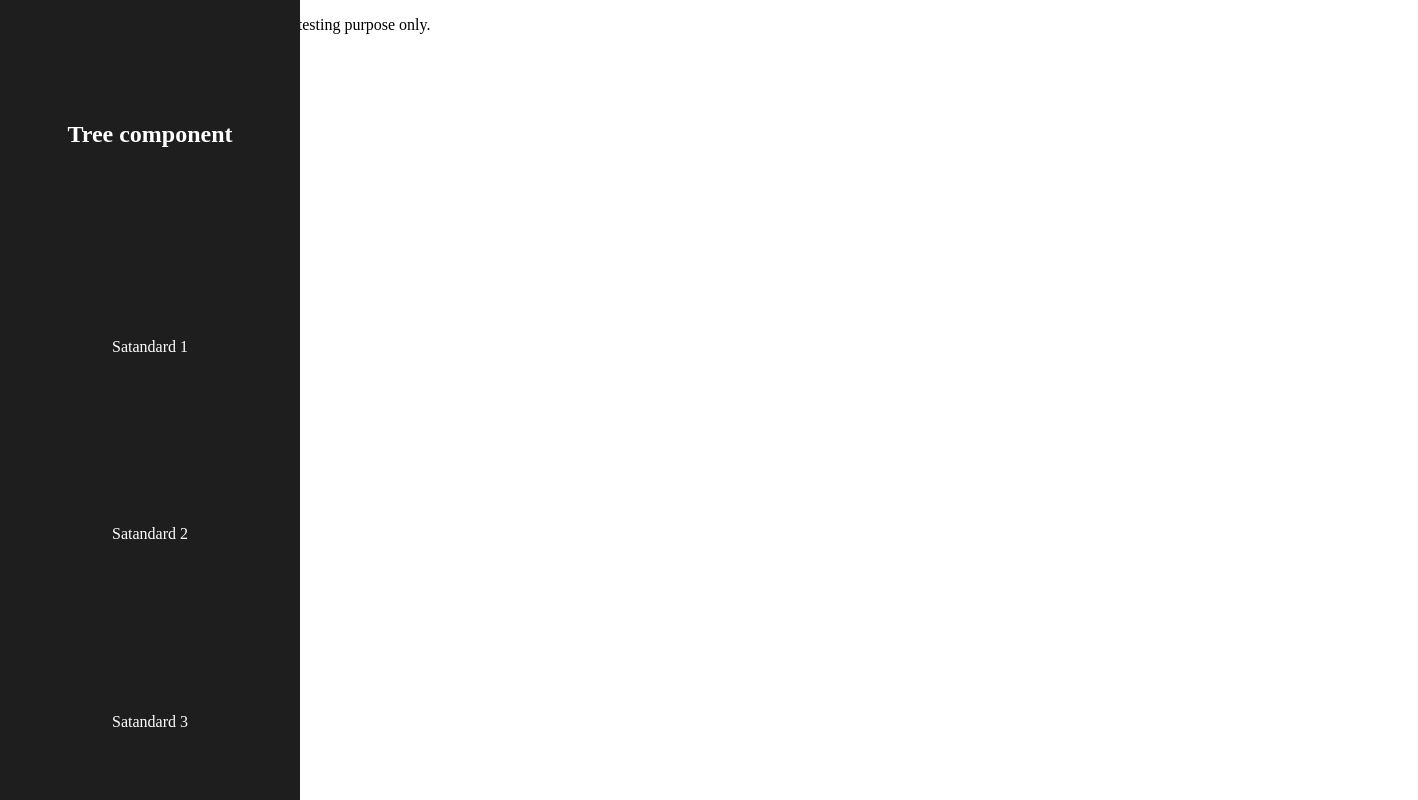
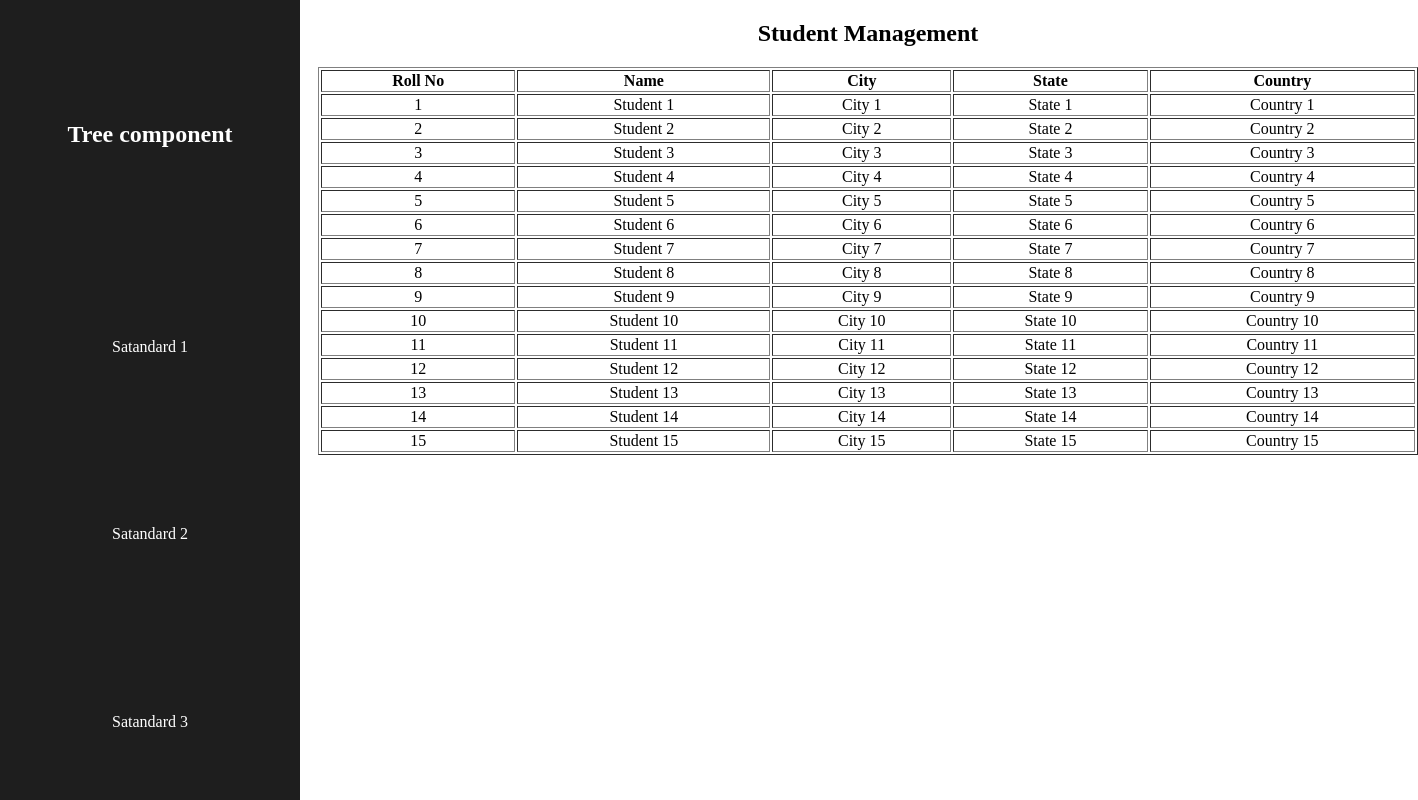
Before and after one commit to rajeshViswakarma/hcl-assignment, an Angular app: page /satandard2 in a window 1280 px wide. Shown: the whole page, 1418 px wide, since content can reach past the window. Built offline with nearby package versions, Linux system fonts and the light colour scheme; data requests are answered from the project's data file.

Commit message:
final changes

```diff
--- a/src/app/student/satandard1/satandard1.component.html
+++ b/src/app/student/satandard1/satandard1.component.html
@@ -2,18 +2,18 @@
     <h2 class="text-center">Student Management</h2>
     <table width="100%" border="1"  class="table text-center data-table">
         <tr>
-            <th class="text-left">Roll No</th>
-            <th class="text-left">Name</th>
-            <th class="text-left">City</th>
-            <th class="text-left">State</th>
-            <th class="text-left">Country</th>
+            <th>Roll No</th>
+            <th>Name</th>
+            <th>City</th>
+            <th>State</th>
+            <th>Country</th>
         </tr>
-    <tr *ngFor="let studentRecords of studentArr" (click)="viewDetails(studentRecords.Id)">
-        <td>{{studentRecords.Id}}</td>
-        <td class="text-left"> {{studentRecords.Name}}</td>
-        <td class="text-l  eft"> {{studentRecords.Address.City}}</td>
-        <td class="text-left"> {{studentRecords.Address.State}}</td>
-        <td class="text-left"> {{studentRecords.Address.Country}}</td>
-    </tr>
+        <tr *ngFor="let studentRecords of studentArr" (click)="viewDetails(studentRecords.Id)">
+            <td>{{studentRecords.Id}}</td>
+            <td> {{studentRecords.Name}}</td>
+            <td> {{studentRecords.Address.City}}</td>
+            <td> {{studentRecords.Address.State}}</td>
+            <td> {{studentRecords.Address.Country}}</td>
+        </tr>
     </table>
 </div>
--- a/src/app/student/satandard2/satandard2.component.html
+++ b/src/app/student/satandard2/satandard2.component.html
@@ -1 +1,19 @@
-<p>satandard2 works! this is rhe dummy test for testing purpose only.</p>
+<div class="container">
+    <h2 class="text-center">Student Management</h2>
+    <table width="100%" border="1"  class="table text-center data-table">
+        <tr>
+            <th>Roll No</th>
+            <th>Name</th>
+            <th>City</th>
+            <th>State</th>
+            <th>Country</th>
+        </tr>
+        <tr *ngFor="let studentRecords of studentArr" (click)="viewDetails(studentRecords.Id)">
+            <td>{{studentRecords.Id}}</td>
+            <td> {{studentRecords.Name}}</td>
+            <td> {{studentRecords.Address.City}}</td>
+            <td> {{studentRecords.Address.State}}</td>
+            <td> {{studentRecords.Address.Country}}</td>
+        </tr>
+    </table>
+</div>
--- a/src/app/student/satandard2/satandard2.component.ts
+++ b/src/app/student/satandard2/satandard2.component.ts
@@ -1,5 +1,7 @@
 import { Component, OnInit } from '@angular/core';
-
+import { StudentService } from '../student.service';
+import {Student} from '../student'
+import { Router } from '@angular/router';
 @Component({
   selector: 'app-satandard2',
   templateUrl: './satandard2.component.html',
@@ -7,9 +9,26 @@ import { Component, OnInit } from '@angular/core';
 })
 export class Satandard2Component implements OnInit {
 
-  constructor() { }
-
+  public studentArr: Student[] = [];
+  constructor(private _SService: StudentService,private router: Router) { }
   ngOnInit(): void {
+    this.fetchStudentRecords();
   }
-
+// fetch the student record
+  private fetchStudentRecords(): void {
+    console.log('Fetching student records...');
+    this._SService.getStudentRecord().subscribe({
+      next: (data: Student[]) => {
+        console.log('Student records fetched:', data);
+        this.studentArr = data;
+      },
+      error: (error) => {
+        console.error('Error: Unable to fetch student records', error);
+      }
+    });
+  }
+// fetch view details
+  viewDetails(id: number): void {
+    this.router.navigate(['student-view-record', id]);
+  }
 }
--- a/src/app/student/student.service.ts
+++ b/src/app/student/student.service.ts
@@ -30,7 +30,7 @@ getStudentRecord(): Observable<Student[]> {
 }
 
 // Get student by ID
-getStudent(Id: number): Student | undefined {
-  return this.students.find(val => val.Id === Id);
+  getStudent(Id: number): Student | undefined {
+    return this.students.find(val => val.Id === Id);
+  }
 }
-}
```
Also changed, not shown: src/app/student/satandard1/satandard1.component.ts (+2 -5 lines).
